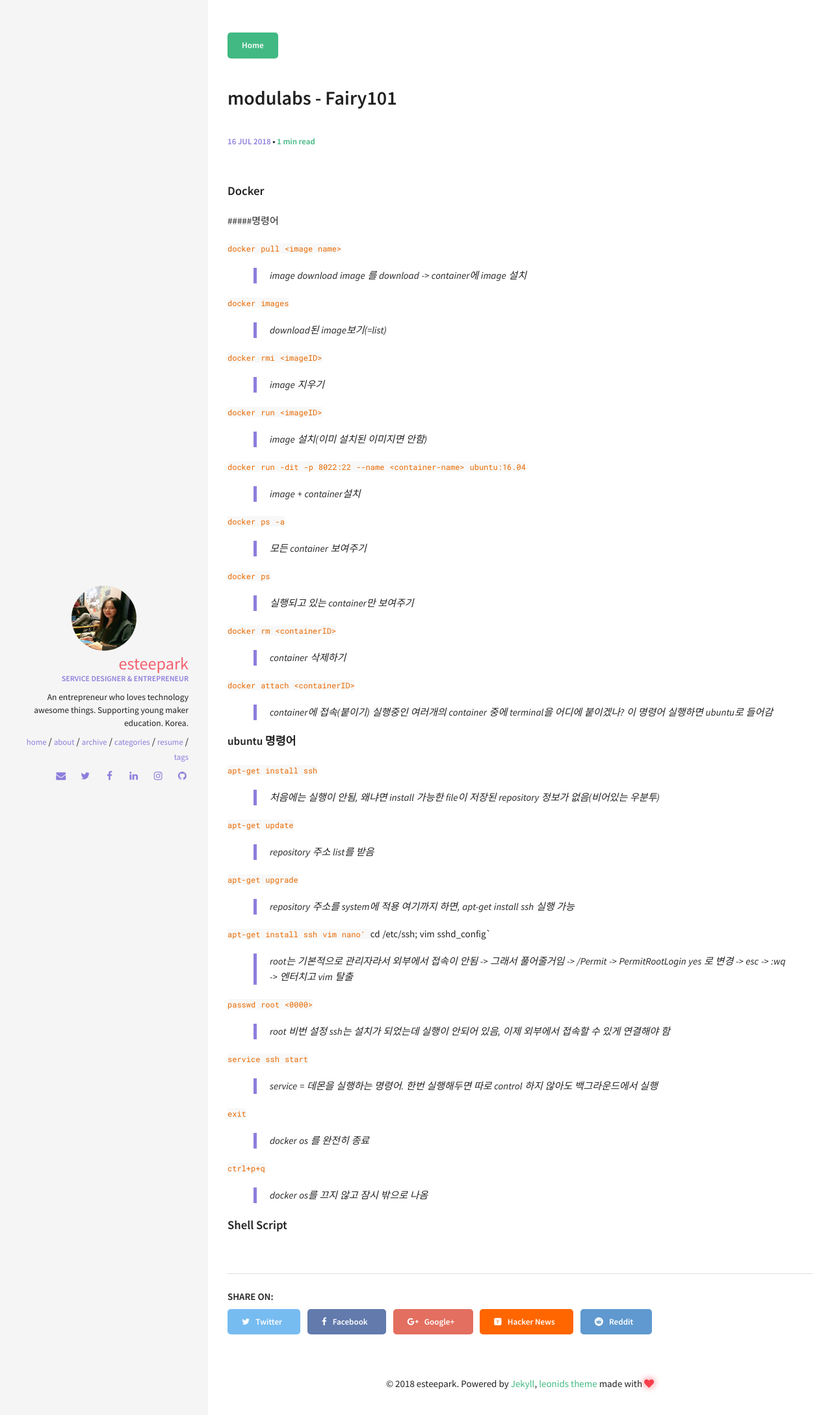
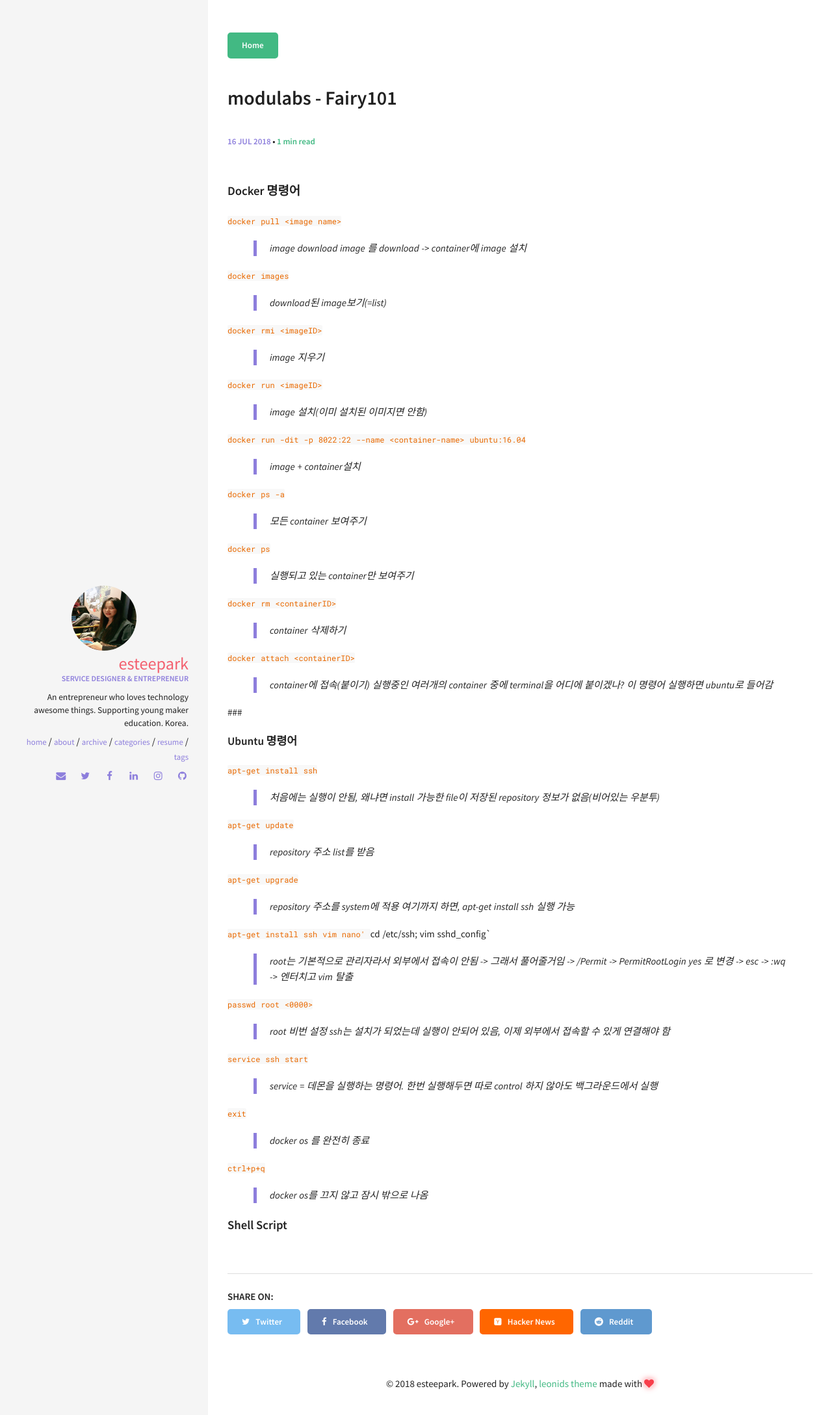
Before and after one commit to esteepark/esteepark.github.io, a Jekyll site: the page built from _posts/2018-07-16-modu_fairy_101.md, in a window 1280 px wide. Shown: the top 2177 px of the page at 65% size. Built offline with Jekyll 4.4.1, drawn with Linux system fonts in a browser that asks for light colours; comment, search, counter and statistics services are not loaded.

Commit message:
by esteepark

```diff
--- a/_posts/2018-07-16-modu_fairy_101.md
+++ b/_posts/2018-07-16-modu_fairy_101.md
@@ -7,8 +7,7 @@ date: 2018-07-16 17:17:17
 comments: true
 ---
 
-#### Docker
-#####명령어
+#### Docker 명령어
 
 `docker pull <image name>`
 > image download
@@ -39,7 +38,8 @@ comments: true
 > container에 접속(붙이기)
 > 실행중인 여러개의 container 중에 terminal을 어디에 붙이겠나? 이 명령어 실행하면 ubuntu로 들어감
 
-##### ubuntu 명령어
+###
+##### Ubuntu 명령어
 `apt-get install ssh`
 > 처음에는 실행이 안됨, 왜냐면 install 가능한 file이 저장된 repository 정보가 없음(비어있는 우분투)
 
```
